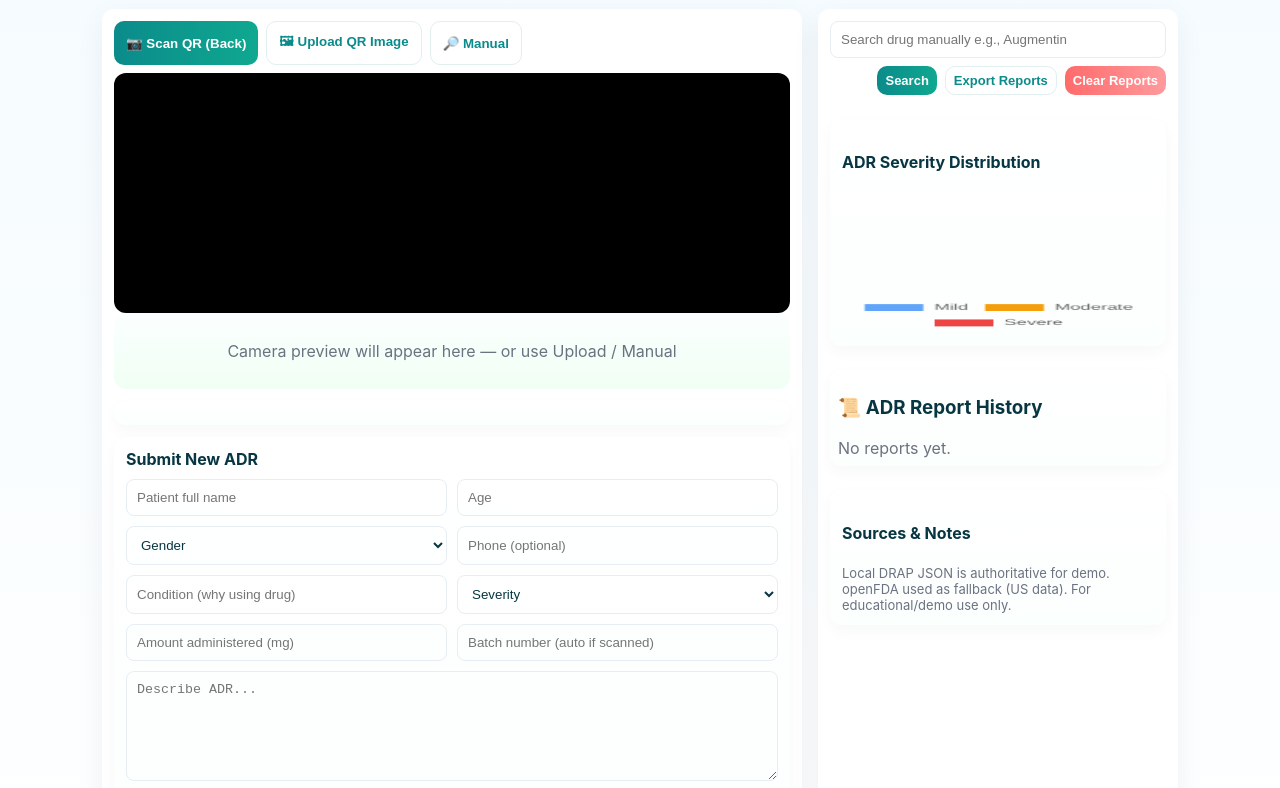
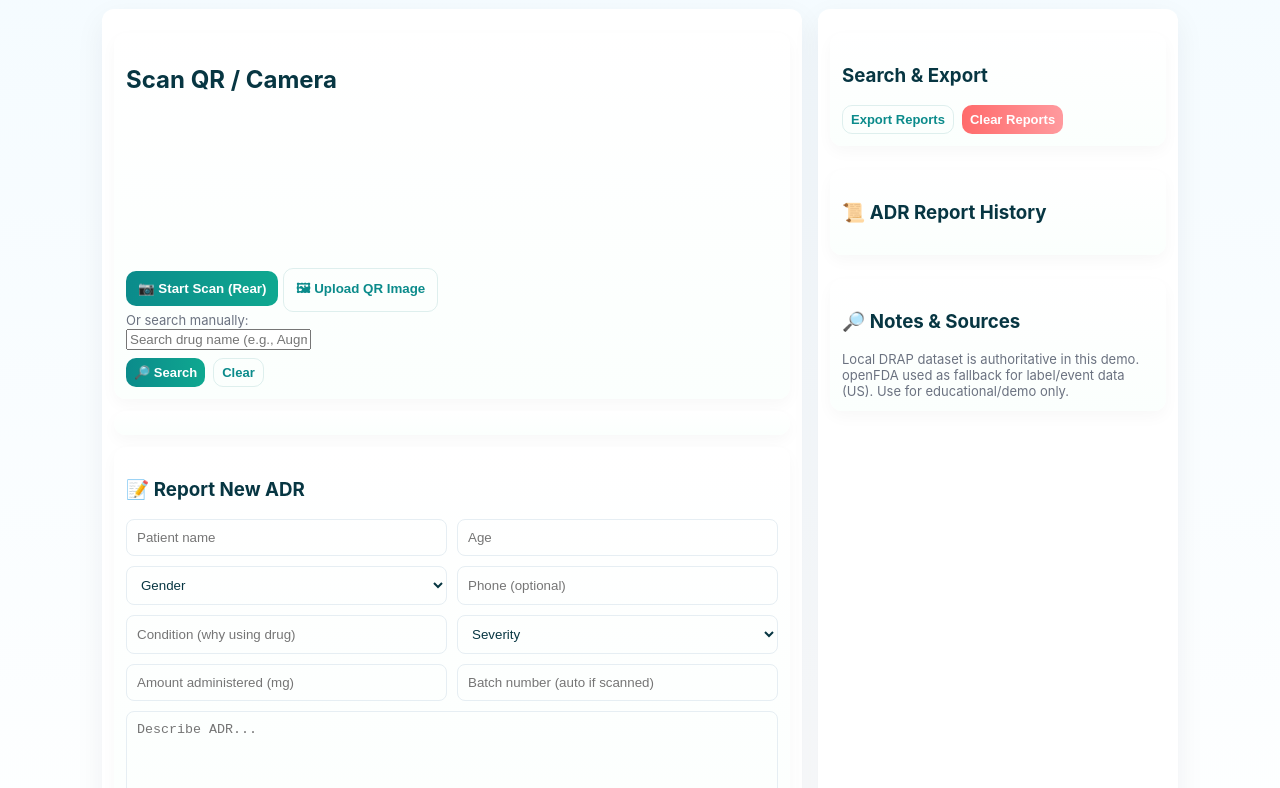
Before and after one commit to MehranButtAK1/MediScan_Pro, a plain HTML site: page index.html in a window 1280 px wide. Shown: the part 85-873 px from the top of the page. Drawn offline with nearby package versions, Linux system fonts and the light colour scheme.

Commit message:
Update index.html

```diff
--- a/index.html
+++ b/index.html
@@ -1,22 +1,14 @@
 <!doctype html>
-<html lang="en">
+<html lang="en" data-theme="light">
 <head>
-  <meta charset="utf-8"/>
-  <meta name="viewport" content="width=device-width,initial-scale=1"/>
-  <title>MediScan Pro — ADR Reporting & Verification</title>
+  <meta charset="utf-8" />
+  <meta name="viewport" content="width=device-width,initial-scale=1" />
+  <title>MediScan Pro — ADR Reporter</title>
 
-  <!-- Styles -->
   <link rel="stylesheet" href="style.css" />
-
-  <!-- PWA manifest -->
-  <link rel="manifest" href="manifest.json"/>
-
-  <!-- Libraries -->
-  <script src="https://unpkg.com/html5-qrcode@2.3.8/minified/html5-qrcode.min.js" defer></script>
+  <link rel="manifest" href="manifest.json" />
+  <!-- jsQR library -->
   <script src="https://cdn.jsdelivr.net/npm/jsqr@1.4.0/dist/jsQR.js" defer></script>
-  <script src="https://cdn.jsdelivr.net/npm/chart.js@4.3.0/dist/chart.umd.min.js" defer></script>
-
-  <!-- App (defer so DOM available) -->
   <script src="app.js" defer></script>
 </head>
 <body>
@@ -26,38 +18,46 @@
         <div class="logo">💊</div>
         <div>
           <h1>MediScan Pro</h1>
-          <p class="muted">Drug verification & ADR reporting — Developed & Provided by <strong>HCK_Pharma</strong></p>
+          <p class="muted">Drug verification, dosage guidance & ADR reporting</p>
         </div>
       </div>
-
-      <div class="header-actions">
+      <div class="controls-header">
         <button id="installBtn" class="btn ghost" style="display:none">Install</button>
         <button id="themeToggle" class="btn ghost">🌙</button>
       </div>
     </header>
 
     <main class="grid">
-      <!-- Left: scanner, card, report -->
+      <!-- left: scanner & report -->
       <section class="panel left">
-        <div class="controls">
-          <button id="btnStart" class="btn primary">📷 Scan QR (Back)</button>
-          <button id="btnStop" class="btn ghost" style="display:none">⏹ Stop</button>
-          <button id="btnTorch" class="btn ghost" style="display:none">🔦 Torch</button>
-          <button id="btnGallery" class="btn ghost">🖼 Upload QR Image</button>
-          <button id="btnManual" class="btn ghost">🔎 Manual</button>
-        </div>
+        <div class="scanner-card card">
+          <h2>Scan QR / Camera</h2>
+          <video id="camera" autoplay playsinline muted></video>
+          <canvas id="scanCanvas" hidden></canvas>
 
-        <div id="scannerArea" class="scanner-area">
-          <div id="qr-reader" class="qr-reader"></div>
-          <div id="scannerFallback" class="placeholder">Camera preview will appear here — or use Upload / Manual</div>
+          <div class="scanner-actions">
+            <button id="btnStart" class="btn primary">📷 Start Scan (Rear)</button>
+            <button id="btnStop" class="btn ghost" style="display:none">⏹ Stop</button>
+            <button id="btnTorch" class="btn ghost" style="display:none">🔦 Torch</button>
+            <button id="btnGallery" class="btn ghost">🖼 Upload QR Image</button>
+          </div>
+
+          <div class="manual">
+            <p class="muted">Or search manually:</p>
+            <input id="searchInput" placeholder="Search drug name (e.g., Augmentin)" />
+            <div style="display:flex;gap:8px;margin-top:8px">
+              <button id="btnSearch" class="btn primary small">🔎 Search</button>
+              <button id="btnClearSearch" class="btn ghost small">Clear</button>
+            </div>
+          </div>
         </div>
 
         <div id="drugCard" class="card hidden"></div>
 
         <div id="reportPanel" class="card hidden">
-          <strong>Submit New ADR</strong>
+          <h3>📝 Report New ADR</h3>
           <form id="reportForm" class="form-grid" autocomplete="off">
-            <input id="p_name" placeholder="Patient full name" required />
+            <input id="p_name" placeholder="Patient name" required />
             <input id="p_age" type="number" placeholder="Age" required />
             <select id="p_gender" required><option value="">Gender</option><option>Male</option><option>Female</option><option>Other</option></select>
             <input id="p_phone" placeholder="Phone (optional)" />
@@ -68,7 +68,7 @@
             <textarea id="p_desc" placeholder="Describe ADR..." required></textarea>
 
             <div class="actions">
-              <button type="button" id="btnClear" class="btn ghost">Clear</button>
+              <button type="button" id="btnReset" class="btn ghost">Reset</button>
               <button type="submit" class="btn primary">Submit Report</button>
             </div>
           </form>
@@ -77,30 +77,24 @@
         </div>
       </section>
 
-      <!-- Right: search, chart, history, info -->
+      <!-- right: chart + history + info -->
       <aside class="panel right">
-        <div class="side-top">
-          <input id="searchInput" placeholder="Search drug manually e.g., Augmentin" />
-          <div class="side-actions">
-            <button id="btnSearch" class="btn primary small">Search</button>
+        <div class="card">
+          <h3>Search & Export</h3>
+          <div style="display:flex;gap:8px;">
             <button id="btnExport" class="btn ghost small">Export Reports</button>
             <button id="btnClearAll" class="btn warn small">Clear Reports</button>
           </div>
         </div>
 
-        <div class="card chart-card">
-          <h4>ADR Severity Distribution</h4>
-          <canvas id="severityChart" height="140"></canvas>
+        <div class="card">
+          <h3>📜 ADR Report History</h3>
+          <div id="historyList" style="max-height:380px;overflow:auto"></div>
         </div>
 
-        <div class="card history">
-          <h3>📜 ADR Report History</h3>
-          <div id="historyList"></div>
-        </div>
-
-        <div class="card info">
-          <h4>Sources & Notes</h4>
-          <p class="muted small">Local DRAP JSON is authoritative for demo. openFDA used as fallback (US data). For educational/demo use only.</p>
+        <div class="card">
+          <h3>🔎 Notes & Sources</h3>
+          <p class="muted small">Local DRAP dataset is authoritative in this demo. openFDA used as fallback for label/event data (US). Use for educational/demo only.</p>
         </div>
       </aside>
     </main>
@@ -108,7 +102,7 @@
     <div id="toast" class="toast" hidden></div>
 
     <footer class="footer">
-      <small>© 2025 MediScan Pro — Developed & Provided by <strong>HCK_Pharma</strong></small>
+      <small>© 2025 MediScan Pro — Provided by <strong>HCK-Pharma</strong></small>
     </footer>
   </div>
 </body>
```
